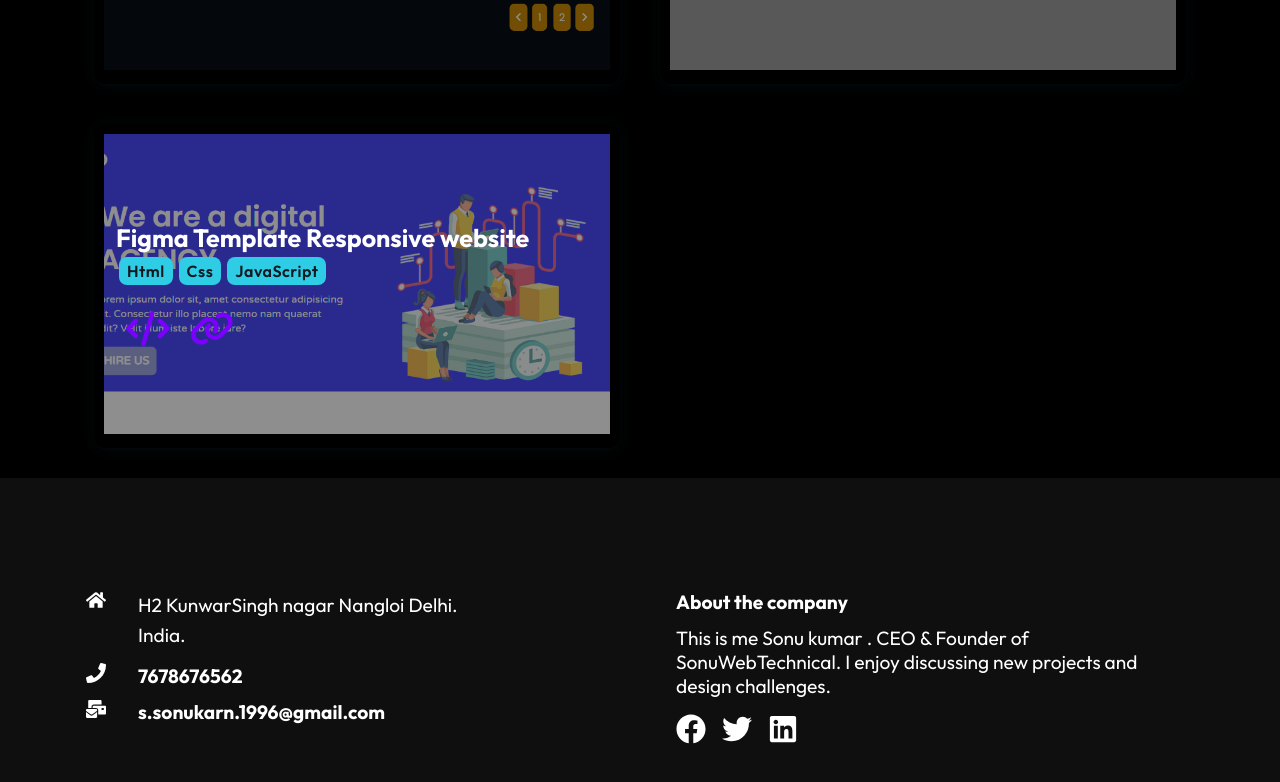
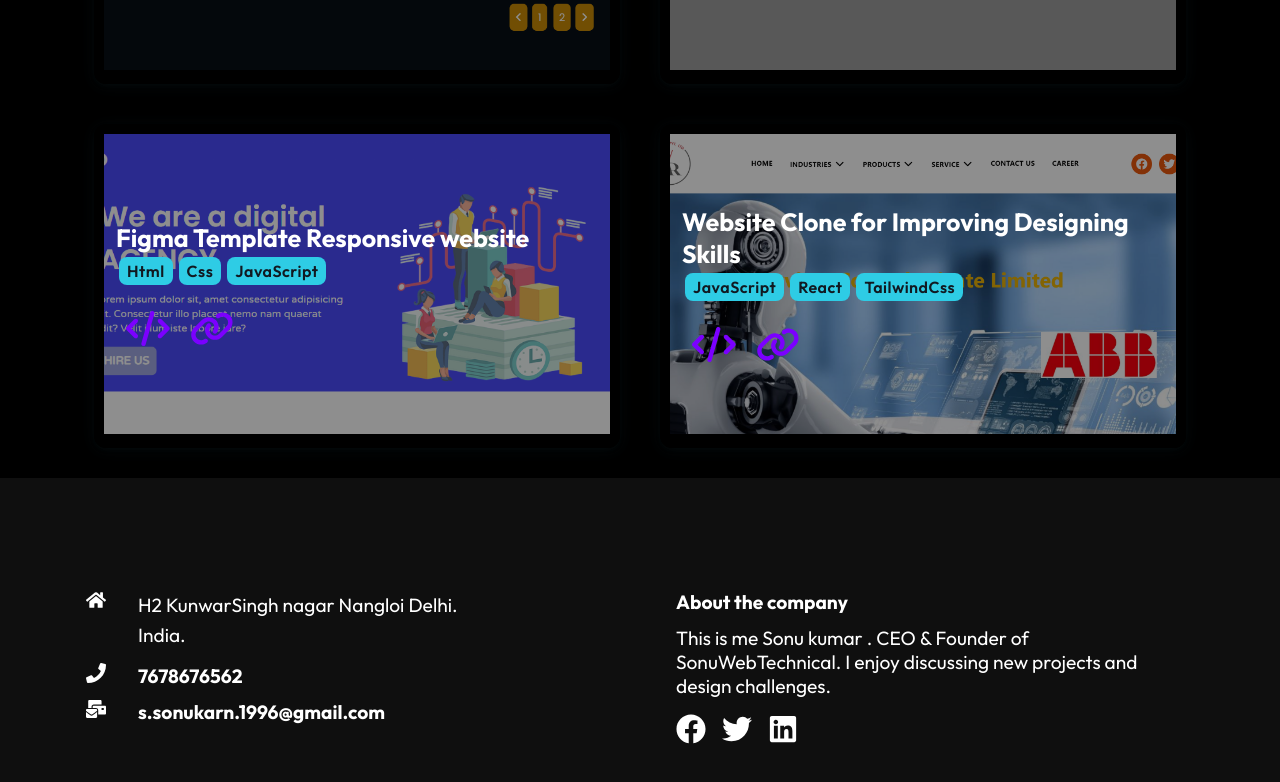
Before and after one commit to sonukarn/React-Portfolio, a React (Create React App) app: page / in a window 1280 px wide. Shown: the part 4801-5583 px from the top of the page. Built offline with nearby package versions, Linux system fonts and the light colour scheme; grey boxes are pictures that could not be loaded.

Commit message:
project added

```diff
--- a/src/components/WorkCardData.js
+++ b/src/components/WorkCardData.js
@@ -1,6 +1,7 @@
 import pro1 from "../assets/javascriptdesktop.png";
 import pro2 from "../assets/digitalAgency.png";
 import pro3 from "../assets/blogpic1.png";
+import cloneproject from "../assets/clone.png";
 const projectCardData = [
   {
     imgsrc: pro1,
@@ -27,5 +28,13 @@ const projectCardData = [
     technology: ["Html", "Css", "JavaScript"],
     source: "//github.com/sonukarn/Figma-Responsive-Website",
   },
+  {
+    imgsrc: cloneproject,
+    title: "Website Clone for Improving Designing Skills",
+    text: "I have created this website from figma design templates it is responsive for mobile and desktop version,",
+    view: "//cloneprojectweb.netlify.app/",
+    technology: ["JavaScript", "React", "TailwindCss"],
+    source: "//github.com/sonukarn/Figma-Responsive-Website",
+  },
 ];
 export default projectCardData;
```
Also changed, not shown: src/assets/clone.png (added).
